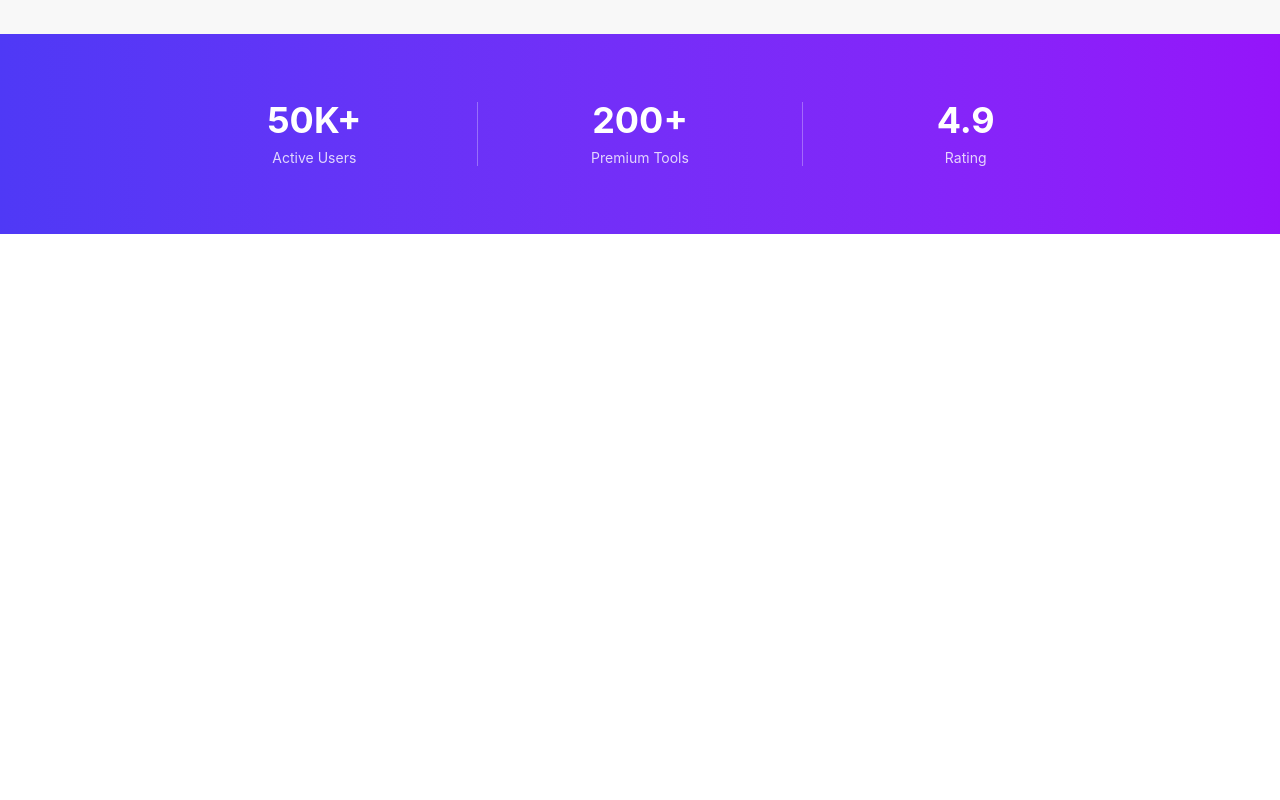
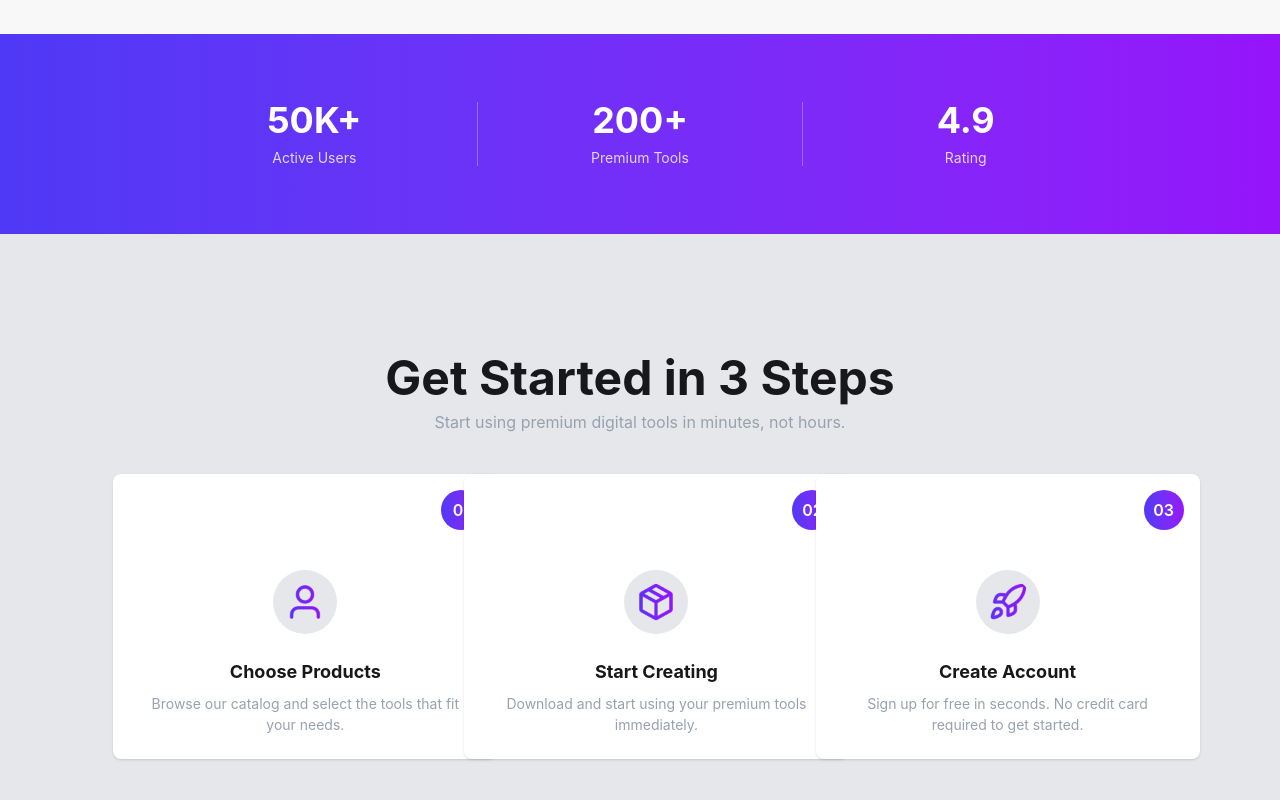
Before and after one commit to mdnahidooo/B13-A6-DigiTools-Platform-Code, a React (Vite) app: page / in a window 1280 px wide. Shown: the part 831-1631 px from the top of the page. Before the commit the page ends 1065 px from the top, so only its background shows below. Built offline with nearby package versions, Linux system fonts and the light colour scheme.

Commit message:
Added Get Started Section

```diff
--- a/src/App.jsx
+++ b/src/App.jsx
@@ -1,6 +1,7 @@
 
 import './App.css'
 import Banner from './components/Banner/Banner'
+import GetStarted from './components/GetStarted/GetStarted'
 import Navbar from './components/Navbar/Navbar'
 import StatsSection from './components/StatsSection/StatsSection'
 
@@ -12,7 +13,12 @@ function App() {
       <Navbar></Navbar>
 
       <Banner></Banner>
+
       <StatsSection></StatsSection>
+
+
+
+      <GetStarted></GetStarted>
     </>
   )
 }
--- /dev/null
+++ b/src/components/GetStarted/GetStarted.jsx
@@ -0,0 +1,89 @@
+import React from 'react';
+import UserImg from '../../assets/user.png'
+import PackageImg from '../../assets/package.png'
+import RocketImg from '../../assets/rocket.png'
+
+const GetStarted = () => {
+    return (
+        <div className="navbar bg-gray-200 shadow-sm py-20 flex flex-col">
+            <div className='mx-auto space-y-2 my-10'>
+                <h2 className='text-5xl font-bold text-center'>Get Started in 3 Steps</h2>
+                <p className='text-gray-400 text-center'>Start using premium digital tools in minutes, not hours.</p>
+            </div>
+
+            <div className='w-10/12 mx-auto grid grid-cols-1 md:grid-cols-3'>
+
+
+                <div className="card bg-base-100 w-96 shadow-sm">
+                    <div className='flex justify-between items-end p-4'>
+                        <div></div>
+                        <div className="w-10 h-10 bg-linear-to-r from-[#4F39F6] to-[#9514FA] text-white font-semibold rounded-full flex items-center justify-center">01</div>
+                    </div>
+
+                    <div className="flex justify-center pt-6">
+                        <figure className="w-16 h-16 bg-gray-200 rounded-full flex items-center justify-center">
+                            <img
+                                src={UserImg}
+                                alt="User Icon"
+                                className="rounded-xl w-10" />
+                        </figure>
+                    </div>
+                    <div className="card-body items-center text-center">
+                        <h2 className="card-title text-l font-bold">Choose Products</h2>
+                        <p className='text-gray-400'>Browse our catalog and select the tools that fit your needs.</p>
+
+                    </div>
+                </div>
+
+
+                <div className="card bg-base-100 w-96 shadow-sm">
+                    <div className='flex justify-between items-end p-4'>
+                        <div></div>
+                        <div className="w-10 h-10 bg-linear-to-r from-[#4F39F6] to-[#9514FA] text-white font-semibold rounded-full flex items-center justify-center">02</div>
+                    </div>
+
+                    <div className="flex justify-center pt-6">
+                        <figure className="w-16 h-16 bg-gray-200 rounded-full flex items-center justify-center">
+                            <img
+                                src={PackageImg}
+                                alt="User Icon"
+                                className="rounded-xl w-10" />
+                        </figure>
+                    </div>
+                    <div className="card-body items-center text-center">
+                        <h2 className="card-title text-l font-bold">Start Creating</h2>
+                        <p className='text-gray-400'>Download and start using your premium tools immediately.</p>
+
+                    </div>
+                </div>
+
+
+                <div className="card bg-base-100 w-96 shadow-sm">
+                    <div className='flex justify-between items-end p-4'>
+                        <div></div>
+                        <div className="w-10 h-10 bg-linear-to-r from-[#4F39F6] to-[#9514FA] text-white font-semibold rounded-full flex items-center justify-center">03</div>
+                    </div>
+
+                    <div className="flex justify-center pt-6">
+                        <figure className="w-16 h-16 bg-gray-200 rounded-full flex items-center justify-center">
+                            <img
+                                src={RocketImg}
+                                alt="User Icon"
+                                className="rounded-xl w-10" />
+                        </figure>
+                    </div>
+                    <div className="card-body items-center text-center">
+                        <h2 className="card-title text-l font-bold">Create Account</h2>
+                        <p className='text-gray-400'>Sign up for free in seconds. No credit card required to get started.</p>
+
+                    </div>
+                </div>
+
+
+
+            </div>
+        </div>
+    );
+};
+
+export default GetStarted;
```
